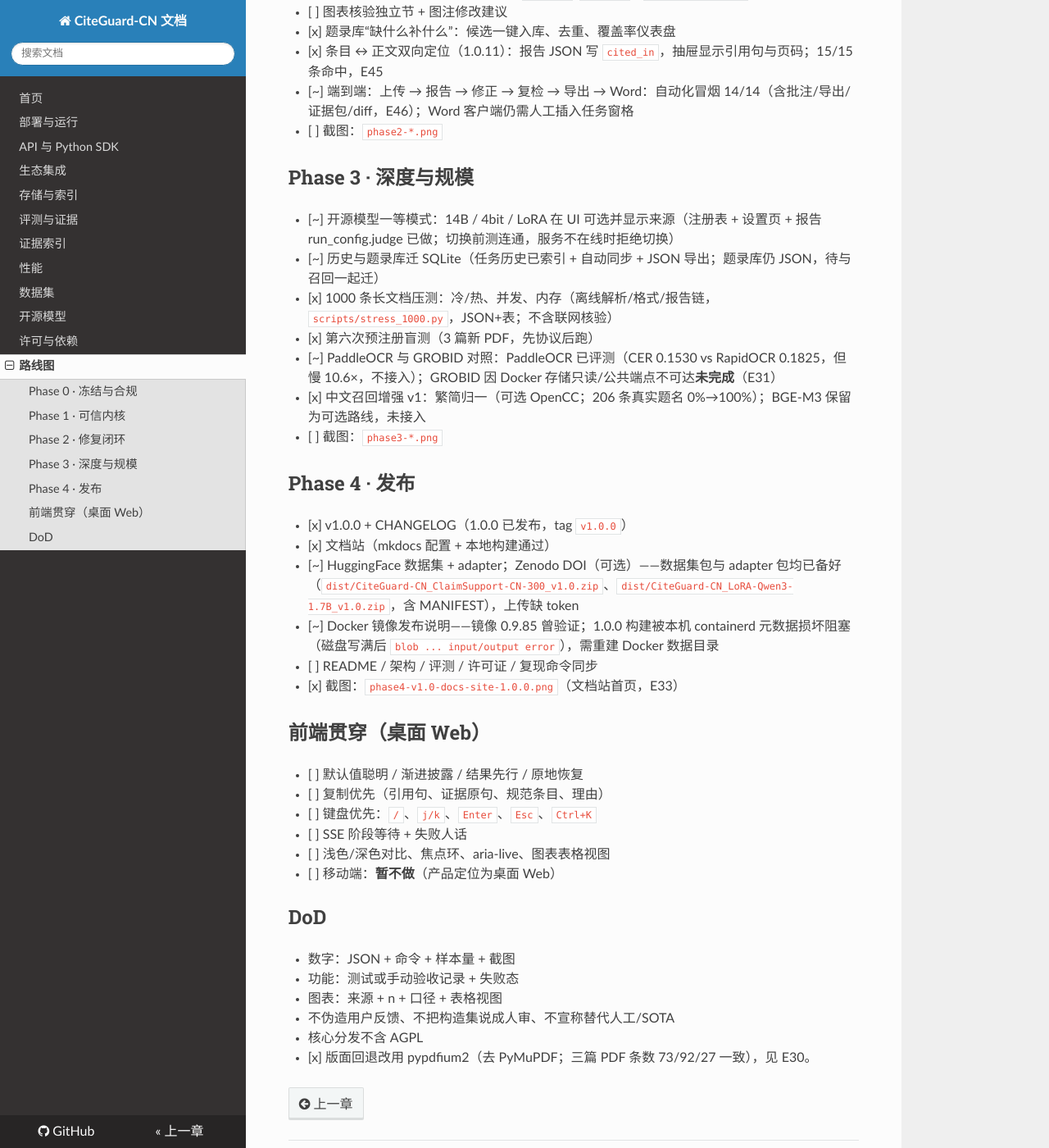
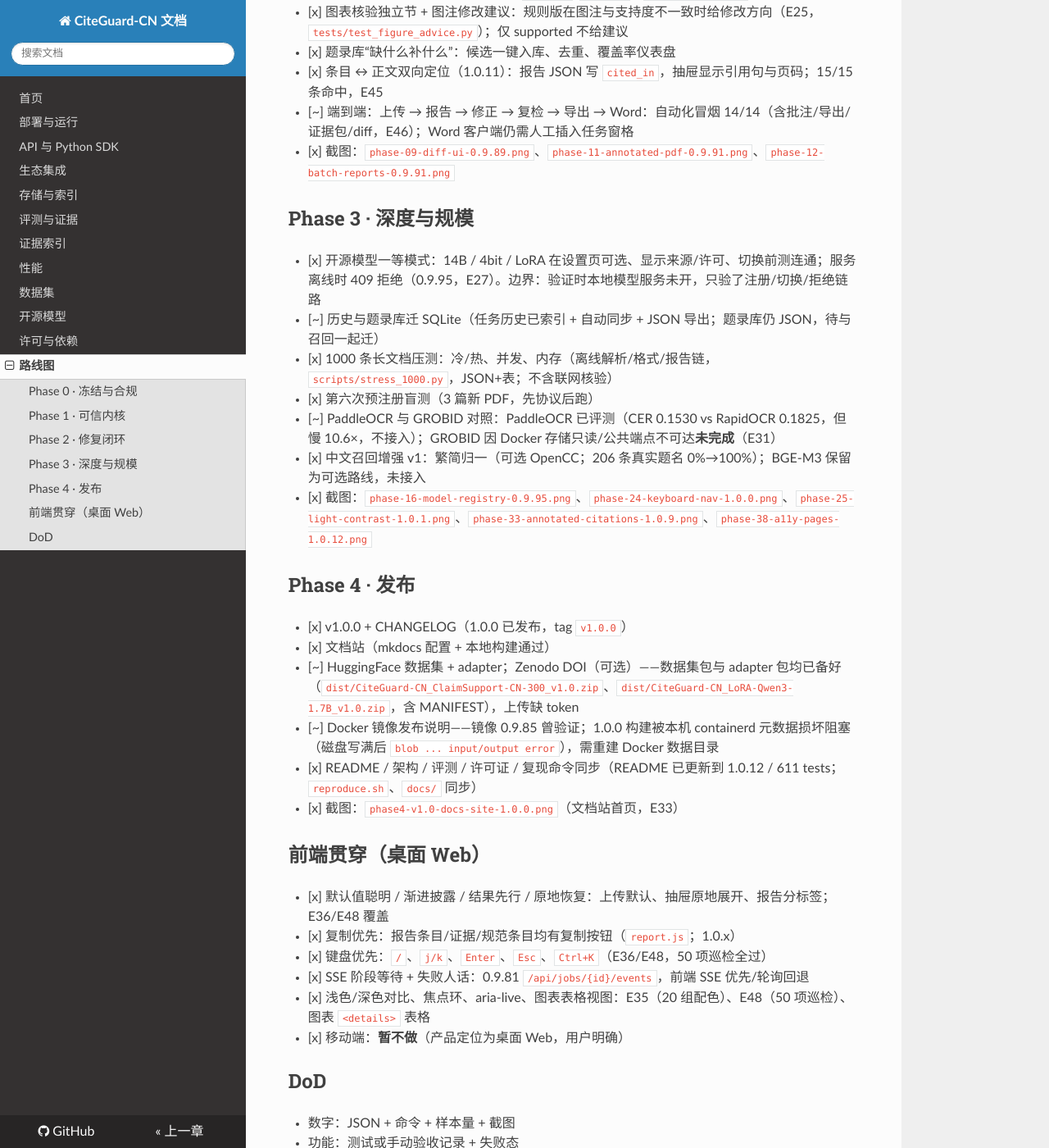
Before and after one commit to kkk431/citeguard-cn, an MkDocs documentation site: the page built from docs/plan_national.md, in a window 1280 px wide and 1400 px high, scrolled down 1472 px. Shown: the whole window at 82% size. Built offline with MkDocs 1.6.1, drawn with Linux system fonts in a browser that asks for light colours; nearby versions of some CDN libraries.

Commit message:
Close out v1.0.12: status matrix, plan sync, README version

```diff
--- a/docs/plan_national.md
+++ b/docs/plan_national.md
@@ -38,21 +38,21 @@
 - [x] 批注 PDF：问题标到原文页边，可下载/预览（`/api/report/{id}/annotated`，纯 pypdf，页边贴注）
 - [x] 批量核验页：粘贴 ≤50 条 → 表格 → CSV（`/batch`：粘贴 ≤50 条 → 表格 → CSV）
 - [x] 报告批处理（多任务 ZIP，含合并 `all.ris`/`all.enw`；`/api/reports/zip`）
-- [ ] 图表核验独立节 + 图注修改建议
+- [x] 图表核验独立节 + 图注修改建议：规则版在图注与支持度不一致时给修改方向（E25，`tests/test_figure_advice.py`）；仅 supported 不给建议
 - [x] 题录库“缺什么补什么”：候选一键入库、去重、覆盖率仪表盘
 - [x] 条目 ↔ 正文双向定位（1.0.11）：报告 JSON 写 `cited_in`，抽屉显示引用句与页码；15/15 条命中，E45
 - [~] 端到端：上传 → 报告 → 修正 → 复检 → 导出 → Word：自动化冒烟 14/14（含批注/导出/证据包/diff，E46）；Word 客户端仍需人工插入任务窗格
-- [ ] 截图：`phase2-*.png`
+- [x] 截图：`phase-09-diff-ui-0.9.89.png`、`phase-11-annotated-pdf-0.9.91.png`、`phase-12-batch-reports-0.9.91.png`
 
 ## Phase 3 · 深度与规模
 
-- [~] 开源模型一等模式：14B / 4bit / LoRA 在 UI 可选并显示来源（注册表 + 设置页 + 报告 run_config.judge 已做；切换前测连通，服务不在线时拒绝切换）
+- [x] 开源模型一等模式：14B / 4bit / LoRA 在设置页可选、显示来源/许可、切换前测连通；服务离线时 409 拒绝（0.9.95，E27）。边界：验证时本地模型服务未开，只验了注册/切换/拒绝链路
 - [~] 历史与题录库迁 SQLite（任务历史已索引 + 自动同步 + JSON 导出；题录库仍 JSON，待与召回一起迁）
 - [x] 1000 条长文档压测：冷/热、并发、内存（离线解析/格式/报告链，`scripts/stress_1000.py`，JSON+表；不含联网核验）
 - [x] 第六次预注册盲测（3 篇新 PDF，先协议后跑）
 - [~] PaddleOCR 与 GROBID 对照：PaddleOCR 已评测（CER 0.1530 vs RapidOCR 0.1825，但慢 10.6×，不接入）；GROBID 因 Docker 存储只读/公共端点不可达**未完成**（E31）
 - [x] 中文召回增强 v1：繁简归一（可选 OpenCC；206 条真实题名 0%→100%）；BGE-M3 保留为可选路线，未接入
-- [ ] 截图：`phase3-*.png`
+- [x] 截图：`phase-16-model-registry-0.9.95.png`、`phase-24-keyboard-nav-1.0.0.png`、`phase-25-light-contrast-1.0.1.png`、`phase-33-annotated-citations-1.0.9.png`、`phase-38-a11y-pages-1.0.12.png`
 
 ## Phase 4 · 发布
 
@@ -60,17 +60,17 @@
 - [x] 文档站（mkdocs 配置 + 本地构建通过）
 - [~] HuggingFace 数据集 + adapter；Zenodo DOI（可选）——数据集包与 adapter 包均已备好（`dist/CiteGuard-CN_ClaimSupport-CN-300_v1.0.zip`、`dist/CiteGuard-CN_LoRA-Qwen3-1.7B_v1.0.zip`，含 MANIFEST），上传缺 token
 - [~] Docker 镜像发布说明——镜像 0.9.85 曾验证；1.0.0 构建被本机 containerd 元数据损坏阻塞（磁盘写满后 `blob ... input/output error`），需重建 Docker 数据目录
-- [ ] README / 架构 / 评测 / 许可证 / 复现命令同步
+- [x] README / 架构 / 评测 / 许可证 / 复现命令同步（README 已更新到 1.0.12 / 611 tests；`reproduce.sh`、`docs/` 同步）
 - [x] 截图：`phase4-v1.0-docs-site-1.0.0.png`（文档站首页，E33）
 
 ## 前端贯穿（桌面 Web）
 
-- [ ] 默认值聪明 / 渐进披露 / 结果先行 / 原地恢复
-- [ ] 复制优先（引用句、证据原句、规范条目、理由）
-- [ ] 键盘优先：`/`、`j/k`、`Enter`、`Esc`、`Ctrl+K`
-- [ ] SSE 阶段等待 + 失败人话
-- [ ] 浅色/深色对比、焦点环、aria-live、图表表格视图
-- [ ] 移动端：**暂不做**（产品定位为桌面 Web）
+- [x] 默认值聪明 / 渐进披露 / 结果先行 / 原地恢复：上传默认、抽屉原地展开、报告分标签；E36/E48 覆盖
+- [x] 复制优先：报告条目/证据/规范条目均有复制按钮（`report.js`；1.0.x）
+- [x] 键盘优先：`/`、`j/k`、`Enter`、`Esc`、`Ctrl+K`（E36/E48，50 项巡检全过）
+- [x] SSE 阶段等待 + 失败人话：0.9.81 `/api/jobs/{id}/events`，前端 SSE 优先/轮询回退
+- [x] 浅色/深色对比、焦点环、aria-live、图表表格视图：E35（20 组配色）、E48（50 项巡检）、图表 `<details>` 表格
+- [x] 移动端：**暂不做**（产品定位为桌面 Web，用户明确）
 
 ## DoD
 
```
Also changed, not shown: README.md (+3 -3 lines), docs/status_v1.0.12.md (added, +43 -0 lines).
